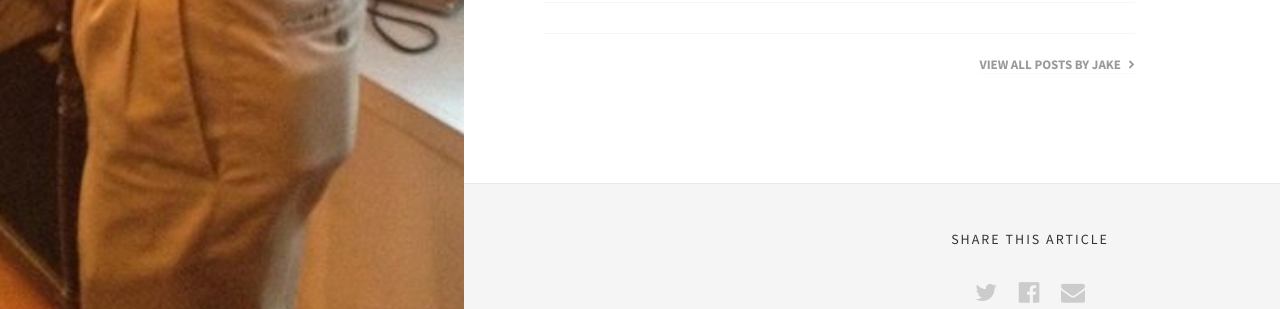
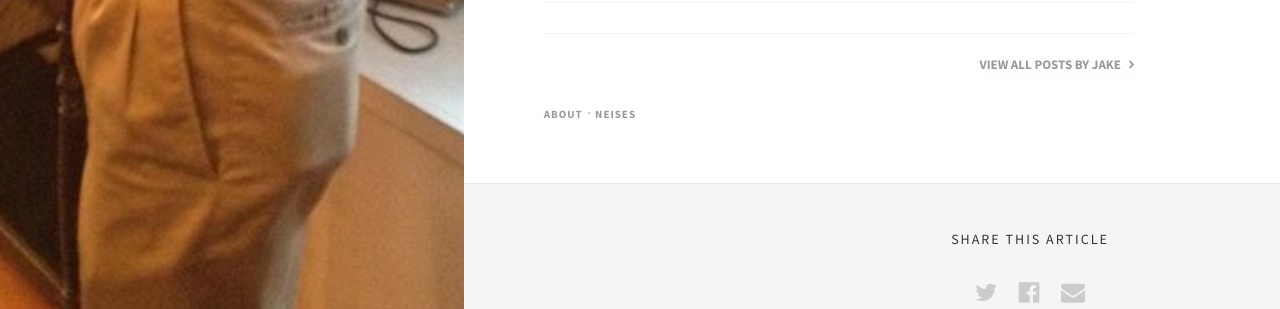
Before and after one commit to EJBlog/EJBlog.github.io, a Jekyll site: the page built from author_jake.html, in a window 1280 px wide. Shown: the part 1287-1596 px from the top of the page. Built offline with Jekyll 4.4.1, drawn with Linux system fonts in a browser that asks for light colours; nearby versions of some CDN libraries; some web fonts are replaced.

Commit message:
Update author_jake.html

```diff
--- a/_layouts/author_jake.html
+++ b/_layouts/author_jake.html
@@ -121,15 +121,17 @@
                             <a href="index.html">View All Posts by Jake <i class="fa fa-chevron-right"></i></a>
                         </div>
                     </div>
+
+                    <footer class="split-footer">
+                        <a href="about.html">About</a>
+                        <i class="link-spacer"></i>
+                        <a href="author_jake.html">Neises</a>
+                    </footer>
+
                 </div><!-- main content -->
             </div> <!--/row -->
+        </main> <!-- /container -->
 
-        </main> <!-- /container -->
-<footer class="split-footer">
-    <a href="about.html">About</a>
-    <i class="link-spacer"></i>
-    <a href="author_jake.html">Neises</a>
-</footer>
 
 <footer class="single">
             <div class="container">
```
